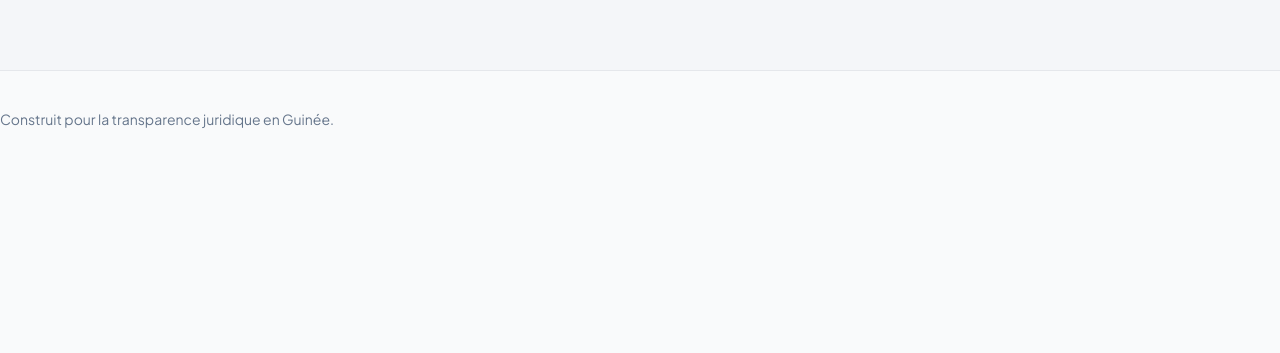
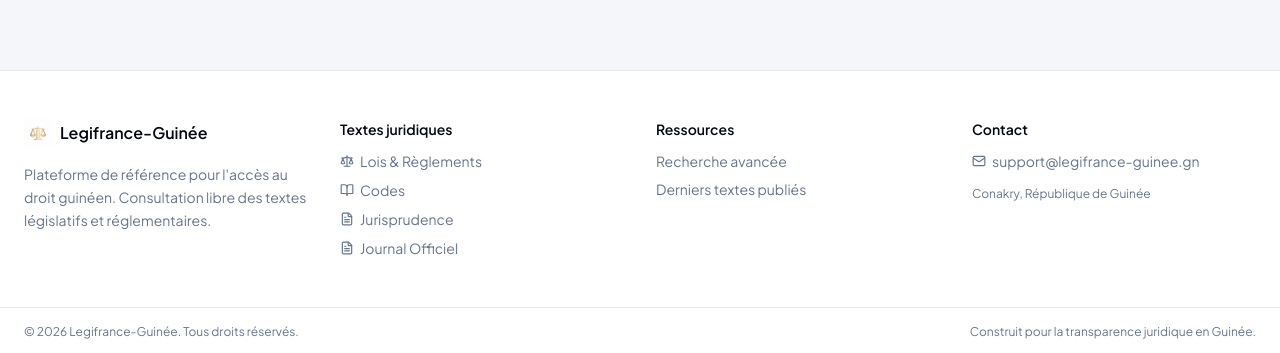
Before and after one commit to ALPHAJORDAN/droitguineen, a Next.js app in the folder frontend/: page / in a window 1280 px wide. Shown: the part 1916-2269 px from the top of the page. Before the commit the page ends 2083 px from the top, so only its background shows below. Built offline with nearby package versions, Linux system fonts and the light colour scheme; no server answers.

Commit message:
Improve footer with navigation links, contact info and branding
Co-Authored-By: Claude Opus 4.6 <noreply@anthropic.com>

```diff
--- a/frontend/components/ui/Footer.tsx
+++ b/frontend/components/ui/Footer.tsx
@@ -1,10 +1,93 @@
+import Link from "next/link";
+import Image from "next/image";
+import { Scale, BookOpen, FileText, Mail } from "lucide-react";
+
 export function Footer() {
     return (
-        <footer className="border-t py-6 md:py-0">
-            <div className="container flex flex-col items-center justify-between gap-4 md:h-24 md:flex-row">
-                <p className="text-center text-sm leading-loose text-muted-foreground md:text-left">
-                    Construit pour la transparence juridique en Guinée.
-                </p>
+        <footer className="border-t bg-card">
+            <div className="container px-4 md:px-6 py-12">
+                <div className="grid grid-cols-1 gap-8 sm:grid-cols-2 lg:grid-cols-4">
+                    {/* Brand */}
+                    <div className="space-y-4">
+                        <Link href="/" className="flex items-center gap-2">
+                            <Image src="/logo.png" alt="Logo" width={28} height={28} className="object-contain" />
+                            <span className="font-semibold">Legifrance-Guinée</span>
+                        </Link>
+                        <p className="text-sm text-muted-foreground leading-relaxed">
+                            Plateforme de référence pour l&apos;accès au droit guinéen. Consultation libre des textes législatifs et réglementaires.
+                        </p>
+                    </div>
+
+                    {/* Textes juridiques */}
+                    <div className="space-y-3">
+                        <h3 className="text-sm font-semibold">Textes juridiques</h3>
+                        <ul className="space-y-2 text-sm text-muted-foreground">
+                            <li>
+                                <Link href="/lois" className="inline-flex items-center gap-1.5 hover:text-foreground transition-colors">
+                                    <Scale className="h-3.5 w-3.5" /> Lois & Règlements
+                                </Link>
+                            </li>
+                            <li>
+                                <Link href="/recherche?type=Codes" className="inline-flex items-center gap-1.5 hover:text-foreground transition-colors">
+                                    <BookOpen className="h-3.5 w-3.5" /> Codes
+                                </Link>
+                            </li>
+                            <li>
+                                <Link href="/recherche?type=Jurisprudence" className="inline-flex items-center gap-1.5 hover:text-foreground transition-colors">
+                                    <FileText className="h-3.5 w-3.5" /> Jurisprudence
+                                </Link>
+                            </li>
+                            <li>
+                                <Link href="/recherche?type=Journal Officiel" className="inline-flex items-center gap-1.5 hover:text-foreground transition-colors">
+                                    <FileText className="h-3.5 w-3.5" /> Journal Officiel
+                                </Link>
+                            </li>
+                        </ul>
+                    </div>
+
+                    {/* Ressources */}
+                    <div className="space-y-3">
+                        <h3 className="text-sm font-semibold">Ressources</h3>
+                        <ul className="space-y-2 text-sm text-muted-foreground">
+                            <li>
+                                <Link href="/recherche" className="hover:text-foreground transition-colors">
+                                    Recherche avancée
+                                </Link>
+                            </li>
+                            <li>
+                                <Link href="/lois" className="hover:text-foreground transition-colors">
+                                    Derniers textes publiés
+                                </Link>
+                            </li>
+                        </ul>
+                    </div>
+
+                    {/* Contact */}
+                    <div className="space-y-3">
+                        <h3 className="text-sm font-semibold">Contact</h3>
+                        <ul className="space-y-2 text-sm text-muted-foreground">
+                            <li className="inline-flex items-center gap-1.5">
+                                <Mail className="h-3.5 w-3.5" />
+                                support@legifrance-guinee.gn
+                            </li>
+                        </ul>
+                        <p className="text-xs text-muted-foreground leading-relaxed">
+                            Conakry, République de Guinée
+                        </p>
+                    </div>
+                </div>
+            </div>
+
+            {/* Bottom bar */}
+            <div className="border-t">
+                <div className="container px-4 md:px-6 flex flex-col sm:flex-row items-center justify-between gap-2 py-4">
+                    <p className="text-xs text-muted-foreground">
+                        &copy; {new Date().getFullYear()} Legifrance-Guinée. Tous droits réservés.
+                    </p>
+                    <p className="text-xs text-muted-foreground">
+                        Construit pour la transparence juridique en Guinée.
+                    </p>
+                </div>
             </div>
         </footer>
     );
```
